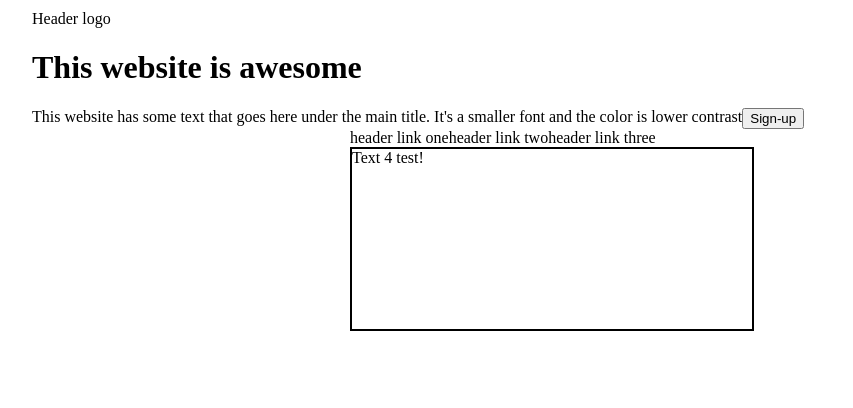
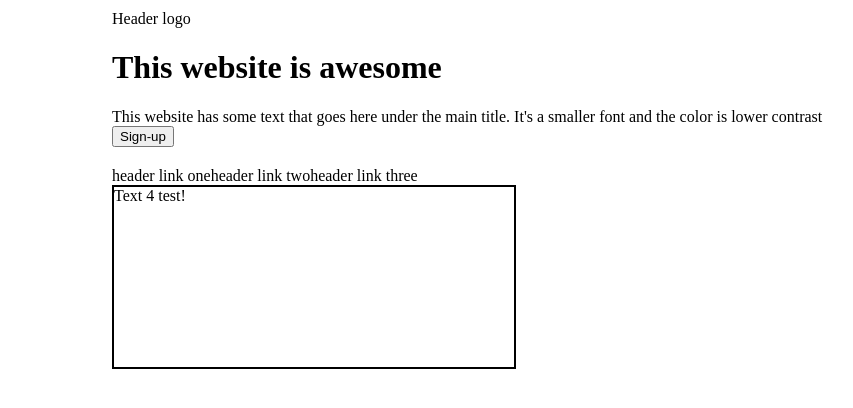
Before and after one commit to M-Marco-M/landing-page, a plain HTML site: page index.html in a window 1280 px wide. Shown: the whole page, without its empty margins (88-941 px from the left). Drawn offline with Linux system fonts and the light colour scheme.

Commit message:
Clean style.css

```diff
--- a/style.css
+++ b/style.css
@@ -1,12 +1,13 @@
 body {
     display: flex;
-    margin: 10px 120px;
+    margin: 10px 200px;
 }
 
 .header {
     display: flex;
-    justify-content: space-evenly;
+    justify-content: flex-start;
     flex-wrap: wrap;
+    gap: 20px;
 
 }
 
@@ -18,13 +19,34 @@ ul {
     flex-direction: row;
 }
 
+.presentation {
+    display: flex;
+    flex-flow: row nowrap;
+
+}
+
 .welcome {
     display: flex;
-    flex-flow: wrap;
+    flex-flow: column wrap;
+    align-items: flex-start;
+    flex: 1 10 auto;
+}
+
+h1 {
+    display: flex;
+    flex-wrap: wrap;
+    flex: 0 10 auto;
+}
+
+.small-text{
+    display: flex;
+    flex-wrap: wrap;
+    flex: 0 10 auto;
 }
 
 .image {
     width: 400px;
     height: 180px;
     border: 2px black solid;
+    flex: 1 10 auto;
 }
```
